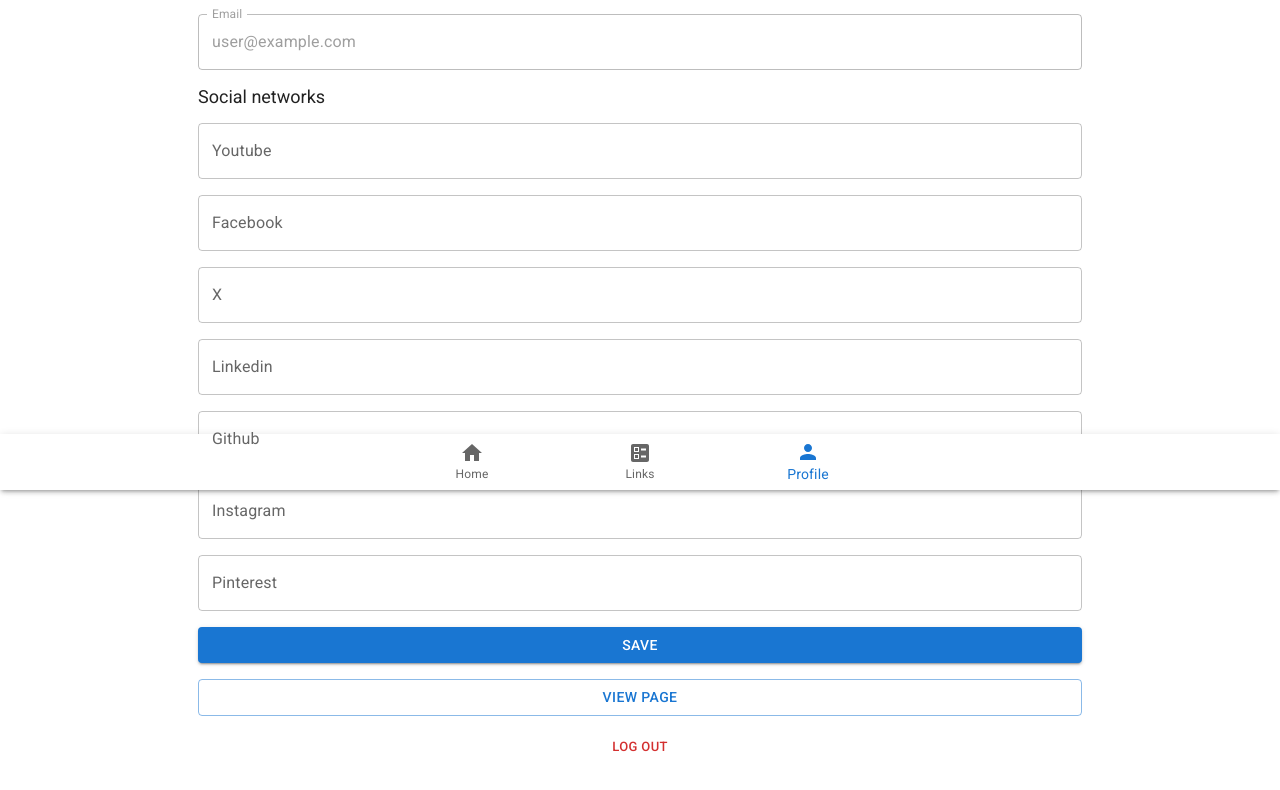
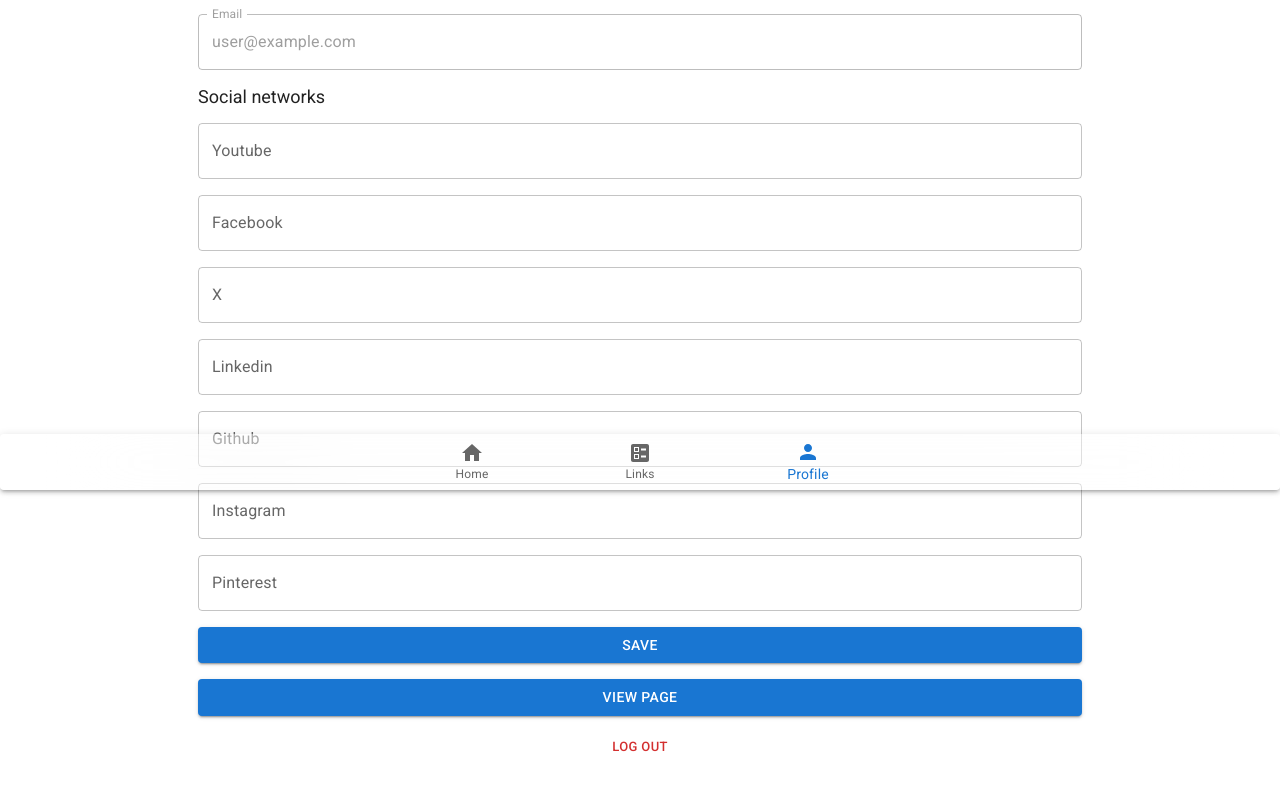
Before and after one commit to TwoZer00/linkCreator, a React (Vite) app: page /dashboard/profile in a window 1280 px wide. Shown: the part 310-1100 px from the top of the page. Before the commit the page ends 1072 px from the top, so only its background shows below. Built offline with nearby package versions, Linux system fonts and the light colour scheme; no server answers; the database is empty; sample sign-in values are in the browser's storage.

Commit message:
transparent bottom navigation

```diff
--- a/src/Init.jsx
+++ b/src/Init.jsx
@@ -6,7 +6,7 @@ export default function Init() {
     const [data, setData] = useState({})
     return (
         <>
-            <Stack direction={'column'} width={"100dvw"} height={"100dvh"} maxWidth={"md"} mx={"auto"} >
+            <Stack direction={'column'} width={"100dvw"} height={"100dvh"} maxWidth={"md"} mx={"auto"}>
                 {data?.loading && <LinearProgress variant="query" sx={{ position: "fixed", zIndex: (theme) => theme.zIndex.drawer + 1, width: "100%" }} />}
                 <Outlet context={[data, setData]} />
             </Stack>
--- a/src/pages/Dashboard/Dashboard.jsx
+++ b/src/pages/Dashboard/Dashboard.jsx
@@ -23,11 +23,12 @@ export default function Dashboard() {
     return (
         <ThemeProvider theme={theme}>
             <CssBaseline />
-            <Stack sx={{ flexGrow: 2, height: "100dvh" }}>
+            <Box height={"100%"}>
                 <Outlet context={[data, setData]} />
-                <Paper sx={{ position: 'fixed', bottom: 0, left: 0, right: 0 }} elevation={3} >
+                <Paper sx={{ position: 'fixed', bottom: 0, left: 0, right: 0, zIndex: 1, backgroundColor: "rgba(255,255,255,0.2)", backdropFilter: "blur(64px)" }} elevation={3} >
                     <BottomNavigation
                         showLabels
+                        sx={{ backgroundColor: "transparent" }}
                         value={value}
                         onChange={(event, newValue) => {
                             setValue(newValue);
@@ -50,7 +51,7 @@ export default function Dashboard() {
                         }} icon={<Person />} />
                     </BottomNavigation>
                 </Paper>
-            </Stack>
+            </Box>
         </ThemeProvider>
     )
 }
--- a/src/pages/Dashboard/Home.jsx
+++ b/src/pages/Dashboard/Home.jsx
@@ -56,7 +56,7 @@ export function Home() {
     return (
         <>
             <CssBaseline />
-            <Stack width={"100%"} height={"100dvh"} p={1} gap={2}>
+            <Stack width={"100%"} height={"100%"} p={1} gap={2} pb={8}>
                 <Stack component={Paper} variant='outlined' p={1} justifyContent={"space-evenly"} direction={"row"} >
                     <Box textAlign={"center"}>
                         <Typography variant="h2" fontSize={22} sx={{ ":first-letter": { textTransform: 'uppercase' } }}>{label("links")}</Typography>
@@ -91,7 +91,9 @@ export function Home() {
                     <List
                         subheader={
                             <ListSubheader component="div" id="nested-list-subheader" sx={{ display: "flex", justifyContent: "space-between" }}><Typography variant='inherit' sx={{ ":first-letter": { textTransform: 'uppercase' } }} >{label("top-countries")} {label("last-month")}</Typography><Typography variant='inherit' sx={{ ":first-letter": { textTransform: 'uppercase' } }}>{label("visits")}</Typography></ListSubheader>
-                        }>
+                        }
+                        sx={{ pb: 8 }}
+                    >
                         {countries.length > 0 ? countries.slice(0, 4).map((country) => {
                             return (
                                 <ListItem key={country[0]}>
--- a/src/pages/Dashboard/Links.jsx
+++ b/src/pages/Dashboard/Links.jsx
@@ -1,6 +1,6 @@
 import React, { useEffect, useState } from 'react'
 import Typography from '@mui/material/Typography'
-import { Alert, Box, Button, FormControl, FormHelperText, IconButton, InputLabel, OutlinedInput, Paper, Snackbar, Stack } from '@mui/material'
+import { Alert, Box, Button, CssBaseline, FormControl, FormHelperText, IconButton, InputLabel, OutlinedInput, Paper, Snackbar, Stack } from '@mui/material'
 import { deleteUserLink, getUserLinks, setUserLink, updateUserLink } from '../../firebase/utils';
 import { CustomInput } from '../../components/CustomInput';
 import { label } from '../../locales/locale'
@@ -43,7 +43,8 @@ export default function Links() {
     }
     return (
         <>
-            <Stack direction={"column"} height={"100%"} mb={7} position={"relative"} p={1} gap={2}>
+            <CssBaseline />
+            <Stack direction={"column"} height={"100%"} position={"relative"} p={1} gap={2} pb={8}>
                 <Typography variant="h1" fontSize={22} sx={{ ":first-letter": { textTransform: 'uppercase' } }} >{label("my-links")}</Typography>
                 <Typography variant="h3" fontSize={16} sx={{ ":first-letter": { textTransform: 'uppercase' } }} >{label("my-links-subtitle")}</Typography>
                 <InputLink links={links} setLinks={setLinks} selectedLink={link} setSelectedLink={setLink} />
--- a/src/pages/Dashboard/Profile.jsx
+++ b/src/pages/Dashboard/Profile.jsx
@@ -82,7 +82,7 @@ export default function Profile() {
         setData(value => { return { ...value, loading: false } })
     }
     return (
-        <Stack height={"100%"} mb={7} gap={2} component={"form"} noValidate onSubmit={handleSubmit} p={1} >
+        <Stack height={"100%"} gap={2} component={"form"} noValidate onSubmit={handleSubmit} p={1}>
             <Typography variant="h1" fontSize={22} sx={{ ":first-letter": { textTransform: 'uppercase' } }}>{label("my-profile")}</Typography>
             {isNewUser && <Alert severity="warning" >
                 {label("warning-message-user")}.
@@ -97,8 +97,8 @@ export default function Profile() {
                 })}
             </Stack>
             <Button variant='contained' type='submit'>{label("save")}</Button>
-            <Stack direction={"column"} mt={"auto"} gap={2}>
-                <Button variant='outlined' type='button' onClick={() => { navigate(`/${formData.username || getAuth().currentUser.uid}`) }} >{label("view-page")}</Button>
+            <Stack direction={"column"} mt={"auto"} gap={2} pb={8}>
+                <Button type='button' variant='contained' onClick={() => { navigate(`/${formData.username || getAuth().currentUser.uid}`) }} >{label("view-page")}</Button>
                 <Button variant='text' color='error' size='small' type='button' onClick={async () => { await signOut(getAuth()); navigate("/") }} >{label("logout")}</Button>
             </Stack>
         </Stack>
```
